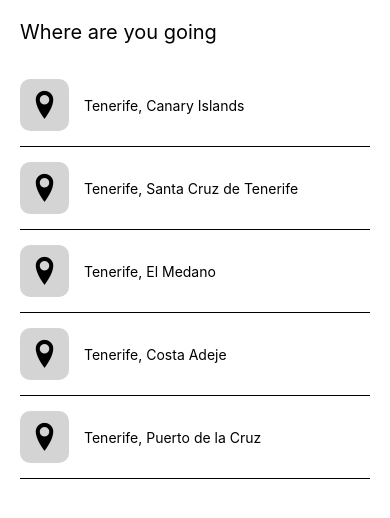
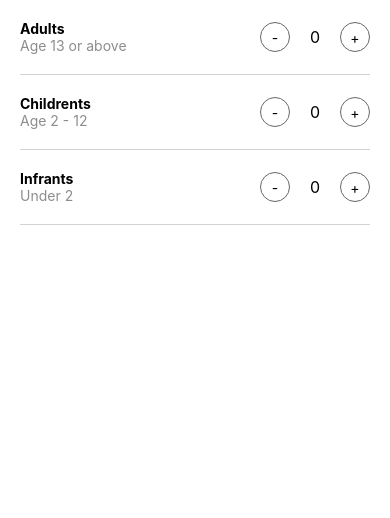
Before and after one commit to NhutHuynhiOSDev-hub/AirbnbClone-ReactNative, a React Native app in the folder Airbnb/: screen /Guests in a window 390 px wide. Shown: the top 518 px of the page. Built offline with nearby package versions, Linux system fonts and the light colour scheme.

Commit message:
add Guests screen

```diff
--- a/Airbnb/App.js
+++ b/Airbnb/App.js
@@ -8,16 +8,16 @@
 
 import React from 'react';
 import {SafeAreaView, StatusBar} from 'react-native';
-import DestinationsSearchScreen from './src/screens/DestinationsSearch';
 import HomeScreen from './src/screens/Home';
 import SearchResultsScreen from './src/screens/SearchResults';
+import GuestsScreen from './src/screens/Guests/Index';
 
 const App: () => React$Node = () => {
   return (
     <>
       <StatusBar barStyle={'dark-content'} />
       <SafeAreaView>
-        <DestinationsSearchScreen />
+        <GuestsScreen />
       </SafeAreaView>
     </>
   );
--- /dev/null
+++ b/Airbnb/src/screens/Guests/Index.js
@@ -0,0 +1,81 @@
+import React, {useState} from 'react';
+import {View, TextInput, FlatList, Text, Pressable} from 'react-native';
+import destination_feed from '../../../assets/data/destination_feed';
+import Entypo from 'react-native-vector-icons/Entypo';
+
+import styles from './styles';
+
+function GuestsScreen() {
+  const [audults, setAudults] = useState(0);
+  const [infrants, setInfrants] = useState(0);
+  const [childrents, setChildrents] = useState(0);
+
+  return (
+    <View>
+      <View style={styles.rowContainer}>
+        <View>
+          <Text style={styles.title}>Adults</Text>
+          <Text style={styles.subTitle}>Age 13 or above</Text>
+        </View>
+        <View style={styles.adjustContainer}>
+          <Pressable
+            onPress={() => setAudults(Math.max(0, audults - 1))}
+            style={styles.button}>
+            <Text>-</Text>
+          </Pressable>
+
+          <Text style={styles.adjustText}>{audults}</Text>
+          <Pressable
+            onPress={() => setAudults(audults + 1)}
+            style={styles.button}>
+            <Text>+</Text>
+          </Pressable>
+        </View>
+      </View>
+
+      <View style={styles.rowContainer}>
+        <View>
+          <Text style={styles.title}>Childrents</Text>
+          <Text style={styles.subTitle}>Age 2 - 12</Text>
+        </View>
+        <View style={styles.adjustContainer}>
+          <Pressable
+            onPress={() => setChildrents(Math.max(0, childrents - 1))}
+            style={styles.button}>
+            <Text>-</Text>
+          </Pressable>
+
+          <Text style={styles.adjustText}>{childrents}</Text>
+          <Pressable
+            onPress={() => setChildrents(childrents + 1)}
+            style={styles.button}>
+            <Text>+</Text>
+          </Pressable>
+        </View>
+      </View>
+
+      <View style={styles.rowContainer}>
+        <View>
+          <Text style={styles.title}>Infrants</Text>
+          <Text style={styles.subTitle}>Under 2</Text>
+        </View>
+        <View style={styles.adjustContainer}>
+          <Pressable
+            onPress={() => setInfrants(Math.max(0, infrants - 1))}
+            style={styles.button}>
+            <Text>-</Text>
+          </Pressable>
+
+          <Text style={styles.adjustText}>{infrants}</Text>
+          <Pressable
+            onPress={() => setInfrants(infrants + 1)}
+            style={styles.button}>
+            <Text>+</Text>
+          </Pressable>
+        </View>
+      </View>
+    </View>
+  );
+}
+
+export default GuestsScreen;
--- /dev/null
+++ b/Airbnb/src/screens/Guests/styles.js
@@ -0,0 +1,41 @@
+import {StyleSheet} from 'react-native';
+
+const styles = StyleSheet.create({
+  container: {},
+  rowContainer: {
+    flexDirection: 'row',
+    alignItems: 'center',
+    justifyContent: 'space-between',
+    paddingVertical: 20,
+    marginHorizontal: 20,
+    borderBottomWidth: 1,
+    borderBottomColor: 'lightgrey',
+  },
+  title: {
+    fontWeight: 'bold',
+  },
+  subTitle: {
+    color: '#8d8d8d',
+  },
+  adjustContainer: {
+    flexDirection: 'row',
+    alignItems: 'center',
+    justifyContent: 'center',
+  },
+  adjustText: {
+    fontSize: 16,
+    marginHorizontal: 20,
+  },
+  button: {
+    fontSize: 20,
+    borderWidth: 1,
+    borderRadius: 15,
+    width: 30,
+    height: 30,
+    borderColor: '#676767',
+    alignItems: 'center',
+    justifyContent: 'center',
+  },
+});
+
+export default styles;
```
Also changed, not shown: Airbnb/src/screens/Destinations/index.js (renamed from Airbnb/src/screens/DestinationsSearch/index.js), Airbnb/src/screens/Destinations/styles.js (renamed from Airbnb/src/screens/DestinationsSearch/styles.js).
